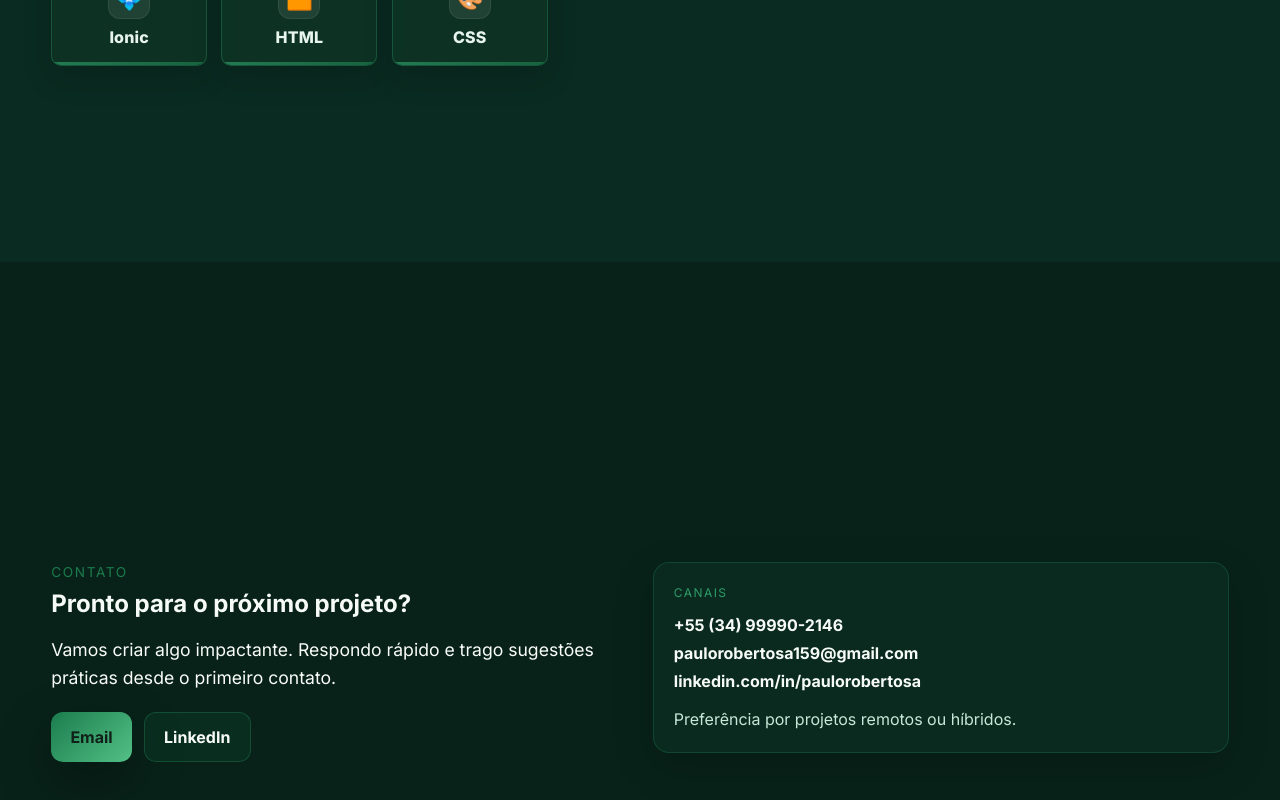
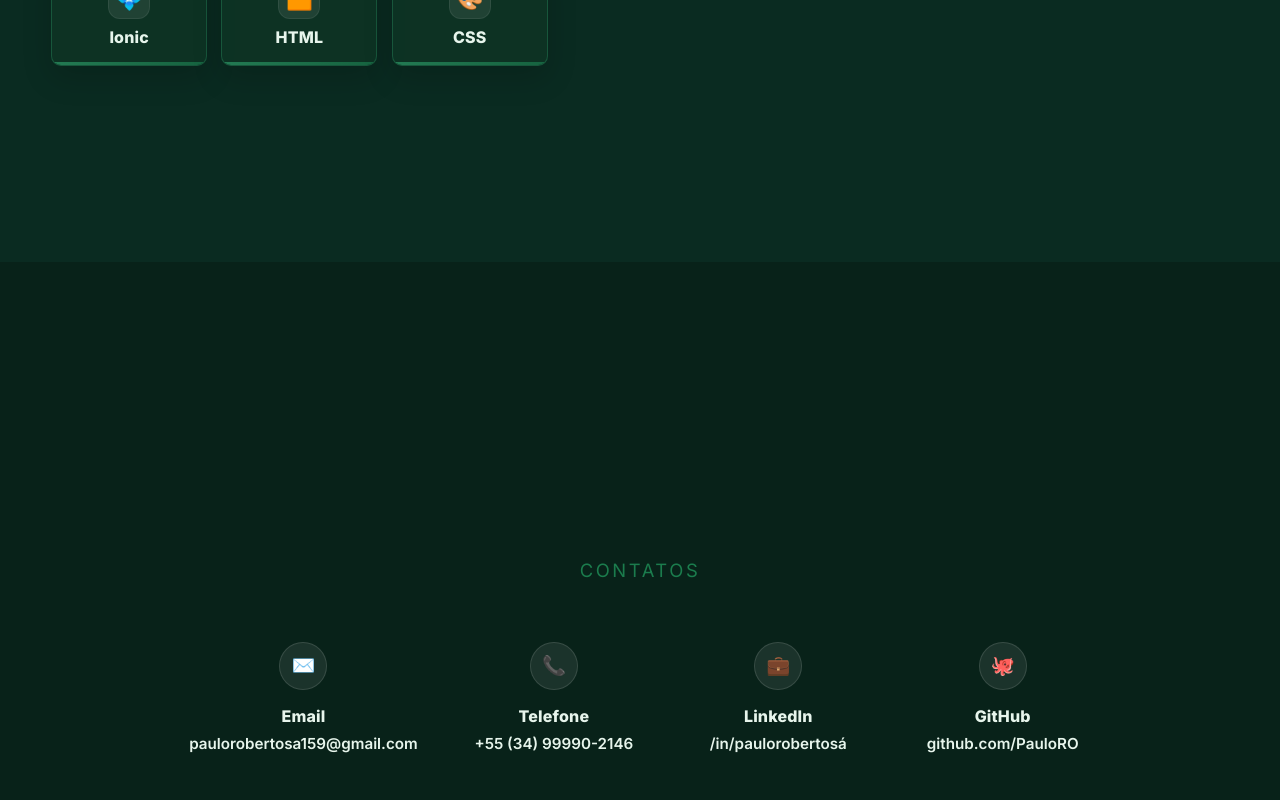
Before and after one commit to PauloRO/portifolio, an Angular app: page / in a window 1280 px wide. Shown: the part 3813-4613 px from the top of the page. Built offline with nearby package versions, Linux system fonts and the light colour scheme.

Commit message:
style sessao contatos

```diff
--- a/src/app/app.html
+++ b/src/app/app.html
@@ -187,35 +187,47 @@
     <section id="contact" class="section contact">
       <div class="section-content split">
         <div class="section-header reveal">
-          <p class="eyebrow">Contato</p>
-          <h2>Pronto para o próximo projeto?</h2>
-          <p class="lede">
-            Vamos criar algo impactante. Respondo rápido e trago sugestões práticas desde o primeiro
-            contato.
-          </p>
-          <div class="cta-group">
-            <a class="btn primary" href="mailto:paulorobertosa159@gmail.com">Email</a>
-            <a
-              class="btn ghost"
-              href="https://www.linkedin.com/in/paulorobertosa/"
-              target="_blank"
-              rel="noopener"
-              >LinkedIn</a
+          <p class="eyebrow mb-20px">Contatos</p>
+        </div>
+        <div class="contact-actions reveal">
+          <a class="contact-card" href="mailto:paulorobertosa159@gmail.com">
+            <span class="contact-icon" aria-hidden="true">✉️</span>
+            <span class="contact-text">
+              <span class="contact-label">Email</span>
+              <span class="contact-value">paulorobertosa159@gmail.com</span>
+            </span>
+          </a>
+          <a class="contact-card" href="https://wa.me/5534999902146" target="_blank" rel="noopener">
+            <span class="contact-icon" aria-hidden="true">📞</span>
+            <span class="contact-text">
+              <span class="contact-label">Telefone</span>
+              <span class="contact-value">+55 (34) 99990-2146</span>
+            </span>
+          </a>
+          <a
+            class="contact-card"
+            href="https://www.linkedin.com/in/paulorobertosá/"
+            target="_blank"
+            rel="noopener"
             >
-          </div>
-        </div>
-        <div class="contact-panel reveal">
-          <p class="label">Canais</p>
-          <ul class="contact-list">
-            <li><a href="tel:+5534999902146">+55 (34) 99990-2146</a></li>
-            <li><a href="mailto:paulorobertosa159@gmail.com">paulorobertosa159@gmail.com</a></li>
-            <li>
-              <a href="https://www.linkedin.com/in/paulorobertosa/" target="_blank" rel="noopener"
-                >linkedin.com/in/paulorobertosa</a
-              >
-            </li>
-          </ul>
-          <p class="small-note">Preferência por projetos remotos ou híbridos.</p>
+            <span class="contact-icon" aria-hidden="true">💼</span>
+            <span class="contact-text">
+              <span class="contact-label">LinkedIn</span>
+              <span class="contact-value">/in/paulorobertosá</span>
+            </span>
+          </a>
+          <a
+            class="contact-card"
+            href="https://github.com/PauloRO"
+            target="_blank"
+            rel="noopener"
+            >
+            <span class="contact-icon" aria-hidden="true">🐙</span>
+            <span class="contact-text">
+              <span class="contact-label">GitHub</span>
+              <span class="contact-value">github.com/PauloRO</span>
+            </span>
+          </a>
         </div>
       </div>
     </section>
--- a/src/app/app.scss
+++ b/src/app/app.scss
@@ -720,6 +720,70 @@ html.modal-open {
   background: #082219;
 }
 
+.contact .section-content.split {
+  display: flex;
+  flex-direction: column;
+  align-items: center;
+  gap: 2.6rem;
+}
+
+.contact .section-header .eyebrow {
+  font-size: 1.15rem;
+  letter-spacing: 0.14em;
+}
+
+.contact-actions {
+  display: flex;
+  flex-wrap: wrap;
+  justify-content: center;
+  gap: 0.9rem;
+  width: 100%;
+}
+
+.contact-card {
+  display: flex;
+  flex-direction: column;
+  align-items: center;
+  gap: 1rem;
+  min-width: 210px;
+  padding: 0.95rem 1.05rem;
+  border-radius: 18px;
+  text-align: center;
+  color: #e7f5ec;
+  text-decoration: none;
+  transition: transform 0.2s ease, box-shadow 0.2s ease, border-color 0.2s ease;
+}
+
+.contact-icon {
+  width: 48px;
+  height: 48px;
+  border-radius: 50%;
+  display: grid;
+  place-items: center;
+  background: rgba(255, 255, 255, 0.08);
+  border: 1px solid rgba(255, 255, 255, 0.12);
+  font-size: 1.2rem;
+  line-height: 1;
+}
+
+.contact-text {
+  display: flex;
+  flex-direction: column;
+  gap: 0.5rem;
+  align-items: center;
+}
+
+.contact-label {
+  font-weight: 800;
+  letter-spacing: 0.01em;
+}
+
+.contact-value {
+  color: var(--green-100);
+  font-weight: 600;
+  font-size: 0.95rem;
+}
+
 .contact-panel {
   background: color-mix(in srgb, var(--green-800) 85%, transparent);
   border: 1px solid color-mix(in srgb, var(--green-500) 35%, transparent);
```
